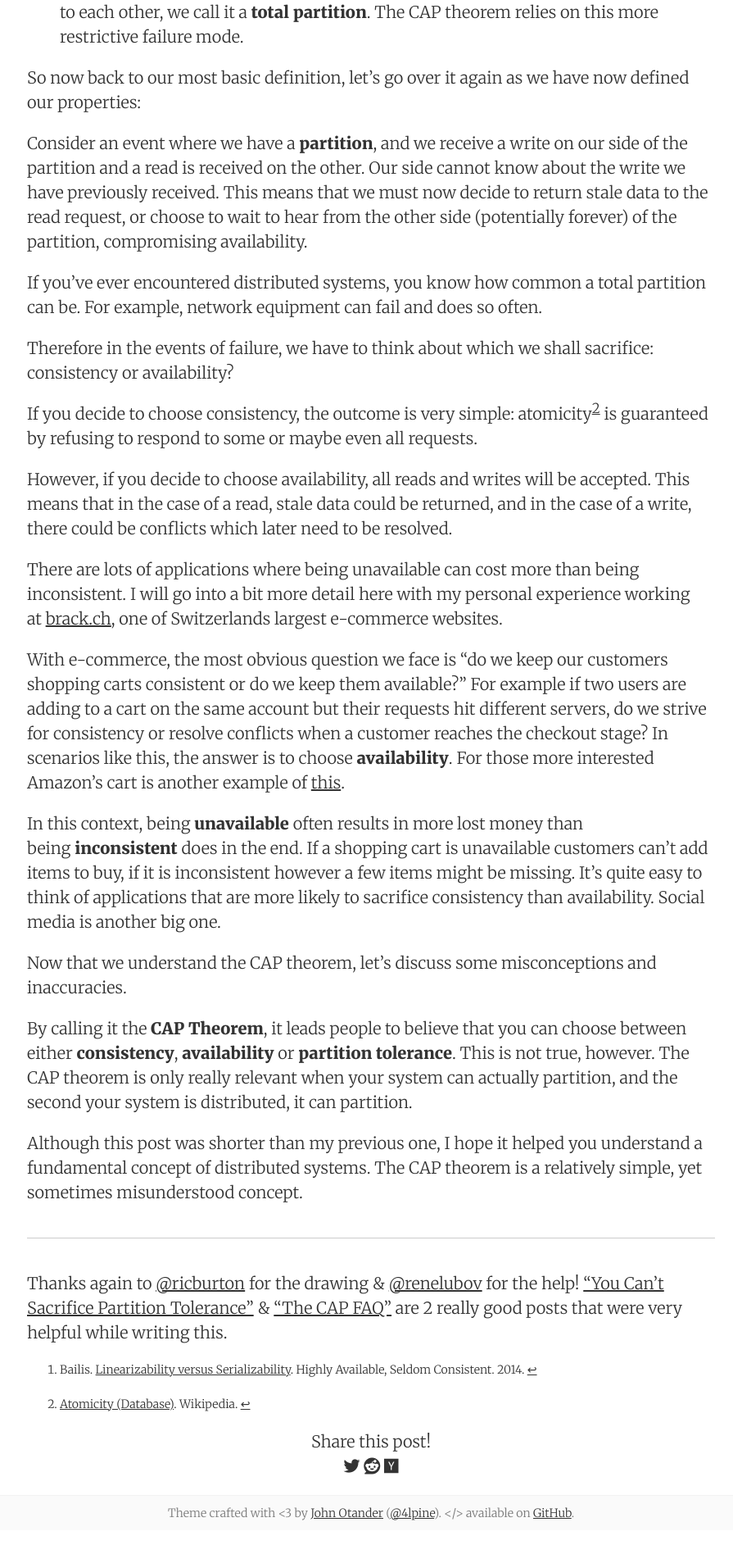
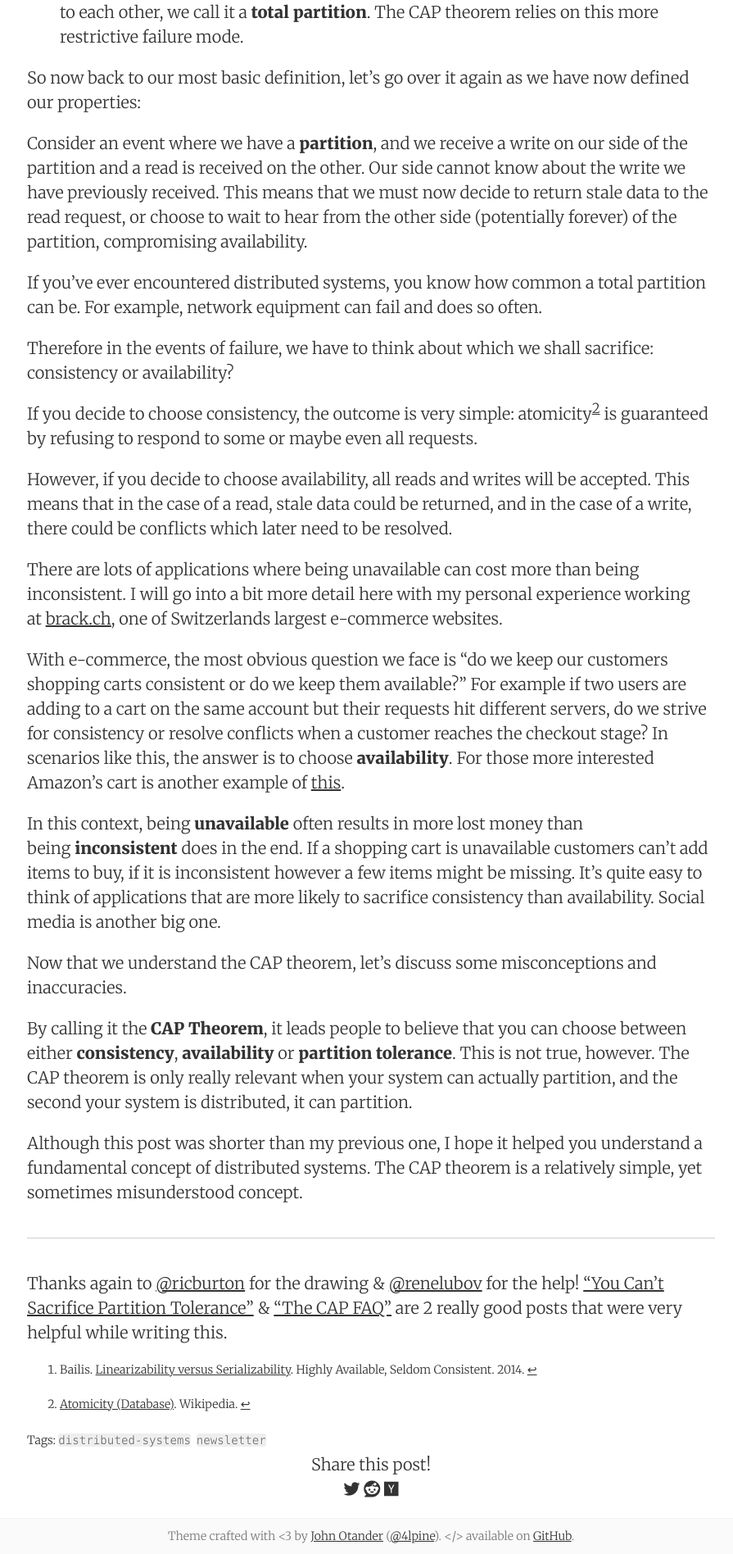
Before and after one commit to decanus/dean.eigenmann.me, a Jekyll site: the page built from _posts/2020-02-17-cap-theorem.md, in a window 1280 px wide. Shown: the part 1566-3462 px from the top of the page at 82% size, without its empty margins (187-1082 px from the left). Built offline with Jekyll 4.4.1, drawn with Linux system fonts in a browser that asks for light colours; nearby versions of some CDN libraries; before the commit the page ends 3433 px from its top, so only the background shows below that.

```diff
--- a/_layouts/post.html
+++ b/_layouts/post.html
@@ -39,6 +39,12 @@ layout: default
   {{ content }}
 </article>
 
+<p class="post-tags small">Tags:
+  {% for tag in page.tags %}
+  <a href="/tag/{{ tag }}"><code class="highligher-rouge">{{ tag }}</code></a>&nbsp;
+  {% endfor %}
+</p>
+
 {% if site.show_sharing_icons %}
   {% include share_buttons.html %}
 {% endif %}
--- a/_posts/2020-02-17-cap-theorem.md
+++ b/_posts/2020-02-17-cap-theorem.md
@@ -6,6 +6,7 @@ summary:    On consistency, availability and partition tolerance and why we can'
 categories: blog
 image: /images/cap-theorem/cap-hat.png
 newsletter: https://distsys.substack.com/p/the-cap-theorem
+tags: distributed-systems newsletter
 ---
 
 In this post, we will look at the CAP theorem. If you’ve read almost anything about distributed systems, you’ve probably encountered it. But what is it really and where did it come from? In this article we will discuss what it is, its origins and some common misconceptions around the theorem itself.
--- a/_sass/_posts.scss
+++ b/_sass/_posts.scss
@@ -43,6 +43,18 @@
   font-style: italic;
 }
 
+.post-tags {
+  width: auto;
+  font-weight: 300;
+  margin: 0;
+  padding: .25em 0;
+}
+
+.post-tags a {
+  color: #7a7a7a;
+  text-decoration: none;
+}
+
 .related-post-title {
   border-bottom: thin solid #f3f3f3;
 }
--- /dev/null
+++ b/_sass/_tags.scss
@@ -0,0 +1,13 @@
+.tag-summary p {
+  font-size: $h3;
+  color: #7a7a7a;
+}
+
+.tag-summary p a {
+  font-size: $h3;
+  color: #7a7a7a;
+}
+
+.tag-title {
+  margin-bottom: 0;
+}
--- a/css/pixyll.scss
+++ b/css/pixyll.scss
@@ -34,3 +34,4 @@
 @import 'gists';
 @import 'measure';
 @import 'pagination';
+@import 'tags';
```
Also changed, not shown: _layouts/tag.html (added, +32 -0 lines), _posts/2020-01-06-time-clocks-and-order.md (+1 -0 lines), _posts/2020-01-21-network-addresses-in-ethereum.md (+1 -0 lines), tag/distributed-systems.md (added, +5 -0 lines), tag/ethereum.md (added, +5 -0 lines), tag/newsletter.md (added, +6 -0 lines), 1 other file.
